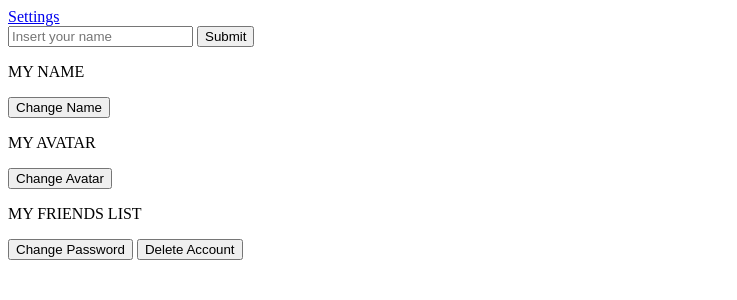
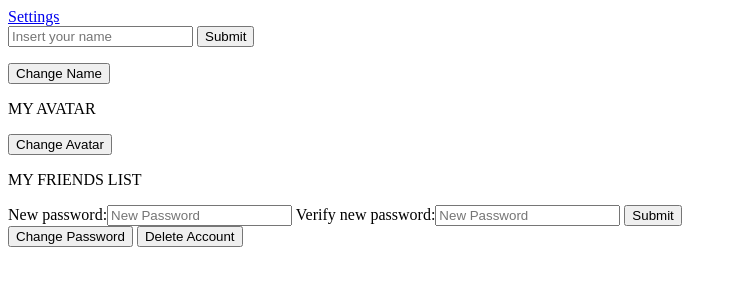
Before and after one commit to thepassenger-hub/MyCinema, a Django app: page /settings in a window 1280 px wide. Shown: the top 300 px of the page, without its empty margins (0-737 px from the left). Run offline with Django 3.2, Linux system fonts and the light colour scheme; the visitor is signed in with stand-in values (Sample User, id 1).

Commit message:
switched to using forms. Pw validations works

```diff
--- a/movieapp_backend/movie_app/models.py
+++ b/movieapp_backend/movie_app/models.py
@@ -8,11 +8,11 @@ from django.contrib.auth.models import User
 class MoviePost(models.Model):
     post_id = models.AutoField(primary_key=True)
     title = models.CharField(max_length=100)
-    image_url = models.CharField(max_length=255, blank=True)
+    image_url = models.CharField(max_length=255, blank=True, null=True)
     rating = models.IntegerField()
     user = models.ForeignKey(User, related_name='posts')
     send_to = models.ManyToManyField(User, related_name='received_posts')
-    content = models.TextField(blank=True)
+    content = models.TextField(blank=True, null=True)
 
     class Meta:
         db_table = 'movie_post'
@@ -24,8 +24,8 @@ class Friendship(models.Model):
 
 class Profile(models.Model):
     user = models.OneToOneField(User, on_delete=models.CASCADE)
-    name = models.CharField(max_length=50, blank=True)
-    avatar = models.ImageField(upload_to='avatar_images/', blank=True)
+    name = models.CharField(max_length=50, blank=True, null=True)
+    avatar = models.ImageField(upload_to='avatar_images/', blank=True, null=True)
     def get_friends(self):
         user = self.user
         friendships = Friendship.objects.filter(models.Q(creator=user)|models.Q(friend=user))
--- a/movieapp_backend/movieapp_backend/settings.py
+++ b/movieapp_backend/movieapp_backend/settings.py
@@ -25,7 +25,7 @@ SECRET_KEY = 'g%2twy8$e0xxg^)cl=s^0e%xu)k67j-4$=2x6nhs_(rbj))lh*'
 # SECURITY WARNING: don't run with debug turned on in production!
 DEBUG = True
 
-ALLOWED_HOSTS = ['testserver']
+ALLOWED_HOSTS = ['testserver', '127.0.0.1']
 
 
 # Application definition
--- /dev/null
+++ b/movieapp_backend/movieapp_frontend/forms.py
@@ -0,0 +1,44 @@
+from django import forms
+from django.forms import TextInput
+from django.utils.translation import ugettext as _
+from movie_app.models import Profile
+from django.core.exceptions import ValidationError
+import re
+PASSWORD_REGEX = re.compile(r'^.{3,20}$')
+
+def validate_password(password):
+    if not PASSWORD_REGEX.match(password):
+        raise ValidationError(_(
+            'Password must be between 3 and 20 characters.'
+            )
+        )
+class ChangeNameForm(forms.ModelForm):
+    # new_name = forms.CharField(max_length=50, widget=forms.TextInput(attrs={'placeholder': 'Insert your name'}))
+
+    class Meta:
+        model = Profile
+        fields = ['name']
+        widgets = {
+            'name': TextInput(attrs={'placeholder': 'Insert your name',
+                                     'id': 'change_name_input'}),
+        }
+        labels = {
+            'name': '',
+        }
+
+class ChangePasswordForm(forms.Form):
+    new_password = forms.CharField(required=True, validators=[validate_password],
+                                   widget=forms.PasswordInput(attrs={'placeholder': 'New Password',
+                                                                     'id': 'change_password_input'
+                                                                     }))
+    verify_new_password = forms.CharField(required=True, validators=[validate_password],
+                                          widget=forms.PasswordInput(attrs={'placeholder': 'New Password',
+                                                                            'id': 'verify_password_input'}))
+
+    def clean(self):
+        cleaned_data = super(ChangePasswordForm, self).clean()
+        new_password = cleaned_data.get("new_password")
+        verify_new_password = cleaned_data.get("verify_new_password")
+
+        if new_password != verify_new_password:
+            raise forms.ValidationError("Passwords don't match")
--- a/movieapp_backend/movieapp_frontend/templates/movieapp_frontend/settings.html
+++ b/movieapp_backend/movieapp_frontend/templates/movieapp_frontend/settings.html
@@ -4,16 +4,31 @@
 {% endblock %}
 {% block body %}
 <div class="main">
-    {% csrf_token %}
-    <form id="change_name_form" method="POST">
-        <input type="text" name="new_name" id="change_name_input" placeholder="Insert your name">
+    <form id="change_name_form" method="POST" action="/change_name/">
+        {% csrf_token %}
+        {{change_name_form}}
+        <!--<input type="text" name="new_name" id="change_name_input" placeholder="Insert your name">-->
+
         <button type="submit" id="submit_change_name_button">Submit</button>
     </form>
-    <p id="name_tag">MY NAME</p>
+    <!--{{ error }}-->
+    <p id="name_tag">{{request.user.profile.name}}</p>
     <button id="change_name_button" type="button">Change Name</button>
     <p id="avatar">MY AVATAR</p>
     <button type="button" id="change_avatar_button">Change Avatar</button>
     <p id="friends_list">MY FRIENDS LIST</p>
+    <form id="change_password_form" action='/change_password/' method="POST">
+        {% csrf_token %}
+        {{change_password_form}}
+        <!--<input type="password" name="new_password" id="change_password_input" placeholder="New password">-->
+        <!--<input type="password" name="verify_new_password" id="verify_password_input" placeholder="Confirm new password">-->
+        <button type="submit" id="submit_change_password_button">Submit</button>
+    </form>
+    {% if messages %}
+        {% for message in messages %}
+            {{ message }}
+        {% endfor %}
+    {% endif %}
     <button type="button" id="change_password_button">Change Password</button>
     <button type="button" id="delete_account_button">Delete Account</button>
 </div>
--- a/movieapp_backend/movieapp_frontend/urls.py
+++ b/movieapp_backend/movieapp_frontend/urls.py
@@ -7,4 +7,6 @@ urlpatterns = [
     url(r'^signup/?$', views.signup, name='signup'),
     url(r'^newpost/?$', views.new_post_page, name='new_post'),
     url(r'^settings/?$', views.settings_page, name='settings'),
+    url(r'^change_name/?$', views.change_name, name='change_name'),
+    url(r'^change_password/$', views.change_password, name='change_password'),
 ]
--- a/movieapp_backend/movieapp_frontend/views.py
+++ b/movieapp_backend/movieapp_frontend/views.py
@@ -1,13 +1,18 @@
 from django.shortcuts import render, redirect
-from django.contrib.auth import authenticate, login, logout
+from django.contrib.auth import authenticate, login, logout, update_session_auth_hash
 from django.contrib.auth.models import User
 from django.contrib.auth.decorators import login_required
+from django.contrib import messages
 
 from django.core.exceptions import ObjectDoesNotExist
 from django.db import IntegrityError  # create_user postgres custom exception
 
 from movie_app.models import MoviePost, Profile, Friendship
 from utils.regex_matching import are_params_invalid, are_fields_invalid
+from .forms import ChangeNameForm, ChangePasswordForm
+import re
+
+PASSWORD_REGEX = re.compile(r'^.{3,20}$')
 
 @login_required()
 def home_page(request):
@@ -129,10 +134,52 @@ def signup(request):
 @login_required()
 def settings_page(request):
     if request.method == 'GET':
-        return render(request, 'movieapp_frontend/settings.html')
+        change_name_form = ChangeNameForm()
+        change_password_form = ChangePasswordForm()
+        return render(request, 'movieapp_frontend/settings.html', {'change_name_form': change_name_form,
+                                                                   'change_password_form': change_password_form})
+    # if request.method == 'POST':
+        # new_name_form = ChangeNameForm(request.POST)
+        # if new_name_form.is_valid():
+        # if new_name != None:
+        #     if new_name.strip() == '':
+        #         error = 'Invalid name'
+        #         return render(request, 'movieapp_frontend/settings.html', {'error': error})
+        #     profile = request.user.profile
+        #     profile.name = new_name
+        #     profile.save()
+        #     return redirect(settings_page)
+
+        # new_password = request.POST.get('new_password')
+        # verify_new_password = request.POST.get('verify_new_password')
+        # if new_password or verify_new_password:
+        #     error = are_passwords_invalid(new_password, verify_new_password)
+        #     if error:
+        #         return render(request, 'movieapp_frontend/settings.html', {'error': error})
+        #     request.user.set_password(new_password)
+        #     request.user.save()
+        #     update_session_auth_hash(request, request.user)
+        #     return redirect(settings_page)
+
+@login_required()
+def change_name(request):
     if request.method == 'POST':
-        new_name = request.POST.get('new_name')
-        profile = request.user.profile
-        profile.name = new_name
-        profile.save()
+        new_name_form = ChangeNameForm(request.POST, instance=request.user.profile)
+        if new_name_form.is_valid():
+            new_name_form.save()
+            return redirect(settings_page)
+
+@login_required()
+def change_password(request):
+    if request.method == 'POST':
+        change_password_form = ChangePasswordForm(request.POST)
+        if change_password_form.is_valid():
+            request.user.set_password(request.POST['new_password'])
+            request.user.save()
+            update_session_auth_hash(request, request.user)
+            messages.add_message(request, messages.SUCCESS, 'Password change successful')
+        else:
+            # Print error message
+            for error in change_password_form.errors:
+                messages.add_message(request, messages.ERROR, change_password_form.errors[error] )
         return redirect(settings_page)
```
Also changed, not shown: movieapp_backend/functional_tests/tests.py (+10 -1 lines), movieapp_backend/movieapp_frontend/tests.py (+54 -7 lines), movieapp_backend/utils/regex_matching.py (+10 -0 lines), movieapp_backend/movie_app/migrations/0006_auto_20170130_0853.py (added).
